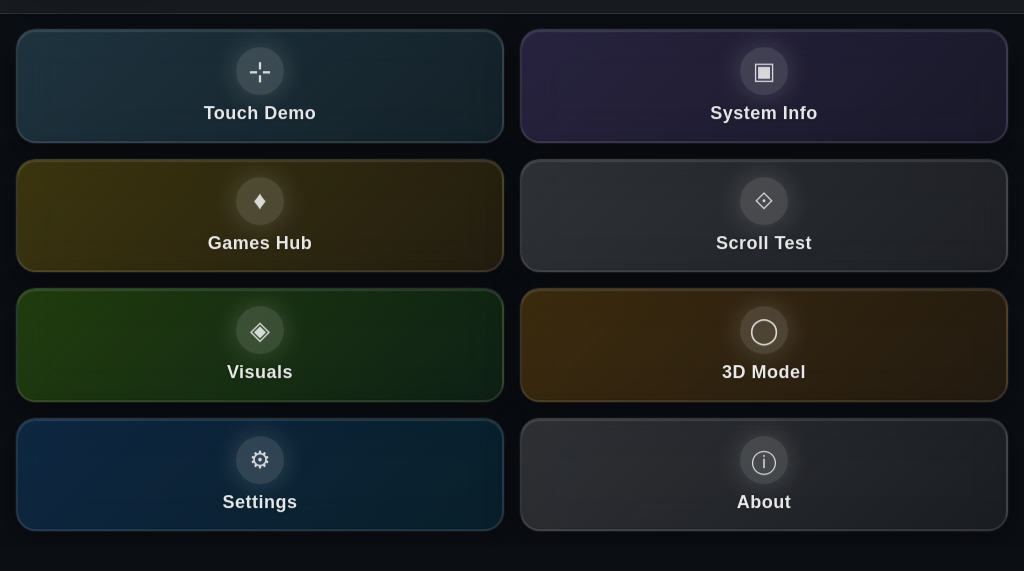
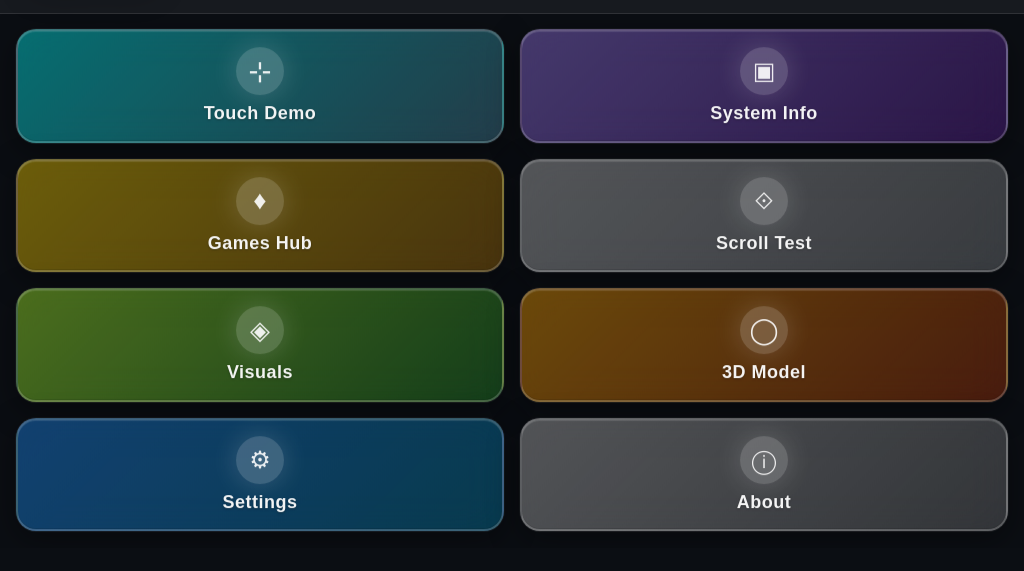
Before and after one commit to hadefuwa/rpi-demo-3, an Electron app: page renderer/index.html in a window 1024 px wide. Shown: the part 71-642 px from the top of the page. Drawn offline with nearby package versions, Linux system fonts and the light colour scheme; no server answers.

Commit message:
Describe your change

```diff
--- a/renderer/styles/base.css
+++ b/renderer/styles/base.css
@@ -182,114 +182,114 @@ button:focus { outline: 2px solid var(--brand); outline-offset: 2px; }
 /* ===== Shared theme color helpers (used by Home cards and Games) ===== */
 /* ===== Shared theme color helpers (used by Home cards and Games) ===== */
 .theme-cyan {
-  border-color: rgba(107, 203, 239, 0.6);
-  background: linear-gradient(135deg, rgba(107, 203, 239, 0.2) 0%, rgba(107, 203, 239, 0.1) 100%) !important;
+  border-color: rgba(0, 255, 255, 0.8);
+  background: linear-gradient(135deg, rgba(0, 255, 255, 0.4) 0%, rgba(107, 203, 239, 0.25) 100%) !important;
 }
 .theme-cyan:hover {
-  background: linear-gradient(135deg, rgba(107, 203, 239, 0.35) 0%, rgba(107, 203, 239, 0.15) 100%) !important;
-  border-color: rgba(107, 203, 239, 0.9);
+  background: linear-gradient(135deg, rgba(0, 255, 255, 0.6) 0%, rgba(107, 203, 239, 0.35) 100%) !important;
+  border-color: rgba(0, 255, 255, 1);
   box-shadow:
     0 25px 80px rgba(0, 0, 0, 0.6),
-    0 0 60px rgba(107, 203, 239, 0.4),
-    0 0 20px rgba(107, 203, 239, 0.6),
+    0 0 80px rgba(0, 255, 255, 0.6),
+    0 0 40px rgba(0, 255, 255, 0.8),
     0 0 0 2px rgba(255, 255, 255, 0.1);
 }
 
 .theme-purple {
-  border-color: rgba(157, 124, 243, 0.6);
-  background: linear-gradient(135deg, rgba(157, 124, 243, 0.2) 0%, rgba(157, 124, 243, 0.1) 100%) !important;
+  border-color: rgba(157, 124, 243, 0.8);
+  background: linear-gradient(135deg, rgba(157, 124, 243, 0.4) 0%, rgba(138, 43, 226, 0.25) 100%) !important;
 }
 .theme-purple:hover {
-  background: linear-gradient(135deg, rgba(157, 124, 243, 0.35) 0%, rgba(157, 124, 243, 0.15) 100%) !important;
-  border-color: rgba(157, 124, 243, 0.9);
+  background: linear-gradient(135deg, rgba(157, 124, 243, 0.6) 0%, rgba(138, 43, 226, 0.35) 100%) !important;
+  border-color: rgba(157, 124, 243, 1);
   box-shadow:
     0 25px 80px rgba(0, 0, 0, 0.6),
-    0 0 60px rgba(157, 124, 243, 0.4),
-    0 0 20px rgba(157, 124, 243, 0.6),
+    0 0 80px rgba(157, 124, 243, 0.6),
+    0 0 40px rgba(157, 124, 243, 0.8),
     0 0 0 2px rgba(255, 255, 255, 0.1);
 }
 
 .theme-gold {
-  border-color: rgba(255, 215, 0, 0.6);
-  background: linear-gradient(135deg, rgba(255, 215, 0, 0.2) 0%, rgba(255, 165, 0, 0.1) 100%) !important;
+  border-color: rgba(255, 215, 0, 0.8);
+  background: linear-gradient(135deg, rgba(255, 215, 0, 0.4) 0%, rgba(255, 165, 0, 0.25) 100%) !important;
 }
 .theme-gold:hover {
-  background: linear-gradient(135deg, rgba(255, 215, 0, 0.35) 0%, rgba(255, 165, 0, 0.15) 100%) !important;
-  border-color: rgba(255, 215, 0, 0.9);
+  background: linear-gradient(135deg, rgba(255, 215, 0, 0.6) 0%, rgba(255, 165, 0, 0.35) 100%) !important;
+  border-color: rgba(255, 215, 0, 1);
   box-shadow:
     0 25px 80px rgba(0, 0, 0, 0.6),
-    0 0 60px rgba(255, 215, 0, 0.4),
-    0 0 20px rgba(255, 215, 0, 0.6),
+    0 0 80px rgba(255, 215, 0, 0.6),
+    0 0 40px rgba(255, 215, 0, 0.8),
     0 0 0 2px rgba(255, 255, 255, 0.1);
 }
 
 .theme-white {
-  border-color: rgba(255, 255, 255, 0.4);
-  background: linear-gradient(135deg, rgba(255, 255, 255, 0.15) 0%, rgba(255, 255, 255, 0.08) 100%) !important;
+  border-color: rgba(255, 255, 255, 0.7);
+  background: linear-gradient(135deg, rgba(255, 255, 255, 0.3) 0%, rgba(240, 240, 240, 0.2) 100%) !important;
 }
 .theme-white:hover {
-  background: linear-gradient(135deg, rgba(255, 255, 255, 0.25) 0%, rgba(255, 255, 255, 0.12) 100%) !important;
-  border-color: rgba(255, 255, 255, 0.7);
+  background: linear-gradient(135deg, rgba(255, 255, 255, 0.5) 0%, rgba(240, 240, 240, 0.3) 100%) !important;
+  border-color: rgba(255, 255, 255, 1);
   box-shadow:
     0 25px 80px rgba(0, 0, 0, 0.6),
-    0 0 60px rgba(255, 255, 255, 0.2),
-    0 0 20px rgba(255, 255, 255, 0.4),
+    0 0 80px rgba(255, 255, 255, 0.4),
+    0 0 40px rgba(255, 255, 255, 0.6),
     0 0 0 2px rgba(255, 255, 255, 0.1);
 }
 
 .theme-lime {
-  border-color: rgba(124, 252, 0, 0.6);
-  background: linear-gradient(135deg, rgba(124, 252, 0, 0.2) 0%, rgba(50, 205, 50, 0.1) 100%) !important;
+  border-color: rgba(173, 255, 47, 0.8);
+  background: linear-gradient(135deg, rgba(173, 255, 47, 0.4) 0%, rgba(50, 205, 50, 0.25) 100%) !important;
 }
 .theme-lime:hover {
-  background: linear-gradient(135deg, rgba(124, 252, 0, 0.35) 0%, rgba(50, 205, 50, 0.15) 100%) !important;
-  border-color: rgba(124, 252, 0, 0.9);
+  background: linear-gradient(135deg, rgba(173, 255, 47, 0.6) 0%, rgba(50, 205, 50, 0.35) 100%) !important;
+  border-color: rgba(173, 255, 47, 1);
   box-shadow:
     0 25px 80px rgba(0, 0, 0, 0.6),
-    0 0 60px rgba(124, 252, 0, 0.4),
-    0 0 20px rgba(124, 252, 0, 0.6),
+    0 0 80px rgba(173, 255, 47, 0.6),
+    0 0 40px rgba(173, 255, 47, 0.8),
     0 0 0 2px rgba(255, 255, 255, 0.1);
 }
 
 .theme-orange {
-  border-color: rgba(255, 165, 0, 0.6);
-  background: linear-gradient(135deg, rgba(255, 165, 0, 0.2) 0%, rgba(255, 140, 0, 0.1) 100%) !important;
+  border-color: rgba(255, 165, 0, 0.8);
+  background: linear-gradient(135deg, rgba(255, 165, 0, 0.4) 0%, rgba(255, 69, 0, 0.25) 100%) !important;
 }
 .theme-orange:hover {
-  background: linear-gradient(135deg, rgba(255, 165, 0, 0.35) 0%, rgba(255, 140, 0, 0.15) 100%) !important;
-  border-color: rgba(255, 165, 0, 0.9);
+  background: linear-gradient(135deg, rgba(255, 165, 0, 0.6) 0%, rgba(255, 69, 0, 0.35) 100%) !important;
+  border-color: rgba(255, 165, 0, 1);
   box-shadow:
     0 25px 80px rgba(0, 0, 0, 0.6),
-    0 0 60px rgba(255, 165, 0, 0.4),
-    0 0 20px rgba(255, 165, 0, 0.6),
+    0 0 80px rgba(255, 165, 0, 0.6),
+    0 0 40px rgba(255, 165, 0, 0.8),
     0 0 0 2px rgba(255, 255, 255, 0.1);
 }
 
 .theme-blue {
-  border-color: rgba(30, 144, 255, 0.6);
-  background: linear-gradient(135deg, rgba(30, 144, 255, 0.2) 0%, rgba(0, 191, 255, 0.1) 100%) !important;
+  border-color: rgba(30, 144, 255, 0.8);
+  background: linear-gradient(135deg, rgba(30, 144, 255, 0.4) 0%, rgba(0, 191, 255, 0.25) 100%) !important;
 }
 .theme-blue:hover {
-  background: linear-gradient(135deg, rgba(30, 144, 255, 0.35) 0%, rgba(0, 191, 255, 0.15) 100%) !important;
-  border-color: rgba(30, 144, 255, 0.9);
+  background: linear-gradient(135deg, rgba(30, 144, 255, 0.6) 0%, rgba(0, 191, 255, 0.35) 100%) !important;
+  border-color: rgba(30, 144, 255, 1);
   box-shadow:
     0 25px 80px rgba(0, 0, 0, 0.6),
-    0 0 60px rgba(30, 144, 255, 0.4),
-    0 0 20px rgba(30, 144, 255, 0.6),
+    0 0 80px rgba(30, 144, 255, 0.6),
+    0 0 40px rgba(30, 144, 255, 0.8),
     0 0 0 2px rgba(255, 255, 255, 0.1);
 }
 
 .theme-silver {
-  border-color: rgba(192, 192, 192, 0.6);
-  background: linear-gradient(135deg, rgba(192, 192, 192, 0.2) 0%, rgba(169, 169, 169, 0.1) 100%) !important;
+  border-color: rgba(192, 192, 192, 0.8);
+  background: linear-gradient(135deg, rgba(192, 192, 192, 0.4) 0%, rgba(169, 169, 169, 0.25) 100%) !important;
 }
 .theme-silver:hover {
-  background: linear-gradient(135deg, rgba(192, 192, 192, 0.35) 0%, rgba(169, 169, 169, 0.15) 100%) !important;
-  border-color: rgba(192, 192, 192, 0.9);
+  background: linear-gradient(135deg, rgba(192, 192, 192, 0.6) 0%, rgba(169, 169, 169, 0.35) 100%) !important;
+  border-color: rgba(192, 192, 192, 1);
   box-shadow:
     0 25px 80px rgba(0, 0, 0, 0.6),
-    0 0 60px rgba(192, 192, 192, 0.4),
-    0 0 20px rgba(192, 192, 192, 0.6),
+    0 0 80px rgba(192, 192, 192, 0.6),
+    0 0 40px rgba(192, 192, 192, 0.8),
     0 0 0 2px rgba(255, 255, 255, 0.1);
 }
 
--- a/renderer/styles/home.css
+++ b/renderer/styles/home.css
@@ -27,8 +27,8 @@
   max-height: clamp(120px, 18vh, 160px);
   padding: clamp(8px, 2vw, 16px);
   border-radius: var(--radius-xl);
-  border: 2px solid rgba(255, 255, 255, 0.1);
-  background: rgba(255, 255, 255, 0.05);
+  border: 2px solid rgba(255, 255, 255, 0.2);
+  background: rgba(255, 255, 255, 0.1);
   backdrop-filter: blur(20px);
   -webkit-backdrop-filter: blur(20px);
   box-shadow:
@@ -40,6 +40,7 @@
   overflow: hidden;
   cursor: pointer;
   transform-style: preserve-3d;
+  z-index: 1;
 }
 
 /* Add icon placeholder */
@@ -48,19 +49,21 @@
   height: clamp(32px, 8vw, 48px);
   margin-bottom: clamp(4px, 1vw, 8px);
   border-radius: 50%;
-  background: rgba(255, 255, 255, 0.15);
+  background: rgba(255, 255, 255, 0.2);
   display: flex;
   align-items: center;
   justify-content: center;
   transition: all 0.4s ease;
   position: relative;
-  box-shadow: 0 0 20px rgba(255, 255, 255, 0.1);
+  box-shadow: 0 0 20px rgba(255, 255, 255, 0.15);
+  z-index: 3;
+  pointer-events: none;
 }
 
 #screen-home .card.fancy .icon::before {
   content: '◆';
   font-size: clamp(16px, 4vw, 24px);
-  color: rgba(255, 255, 255, 0.8);
+  color: rgba(255, 255, 255, 0.9);
   transition: all 0.4s ease;
 }
 
@@ -93,6 +96,7 @@
   transform: translateX(-100%);
   transition: transform 0.8s ease;
   pointer-events: none;
+  z-index: 2;
 }
 
 #screen-home .card.fancy:hover .border-animation {
@@ -136,7 +140,7 @@
   );
   transform: translateX(-100%) skewX(-15deg);
   transition: transform 0.8s ease;
-  z-index: 2;
+  z-index: 1;
   pointer-events: none;
   opacity: 0;
 }
@@ -150,13 +154,14 @@
   font-size: clamp(12px, 3vw, 18px);
   font-weight: 600;
   text-align: center;
-  color: rgba(255, 255, 255, 0.9);
+  color: rgba(255, 255, 255, 0.95);
   text-shadow: 0 1px 2px rgba(0, 0, 0, 0.3);
   letter-spacing: 0.5px;
   position: relative;
-  z-index: 10;
+  z-index: 3;
   transition: all 0.4s ease;
   line-height: 1.2;
+  pointer-events: none;
 }
 
 #screen-home .card.fancy:hover {
```
